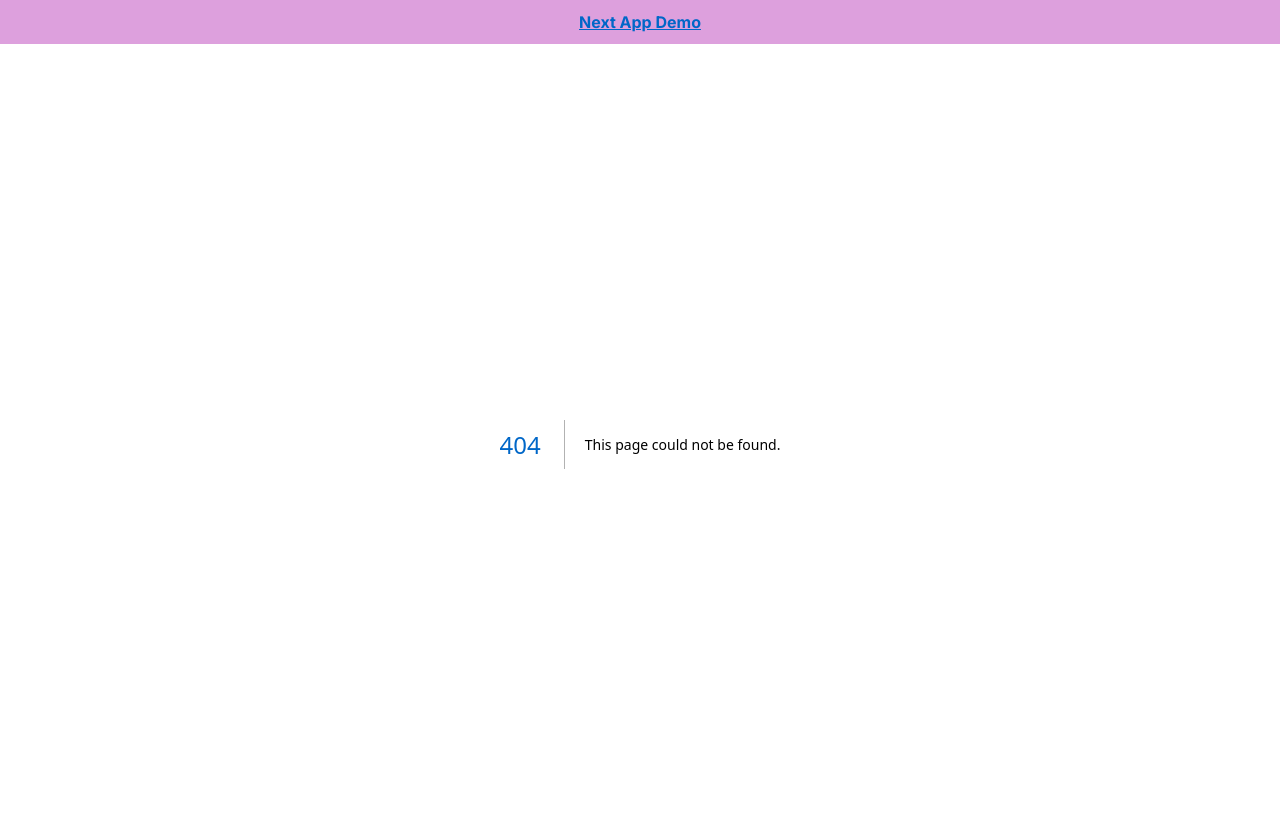
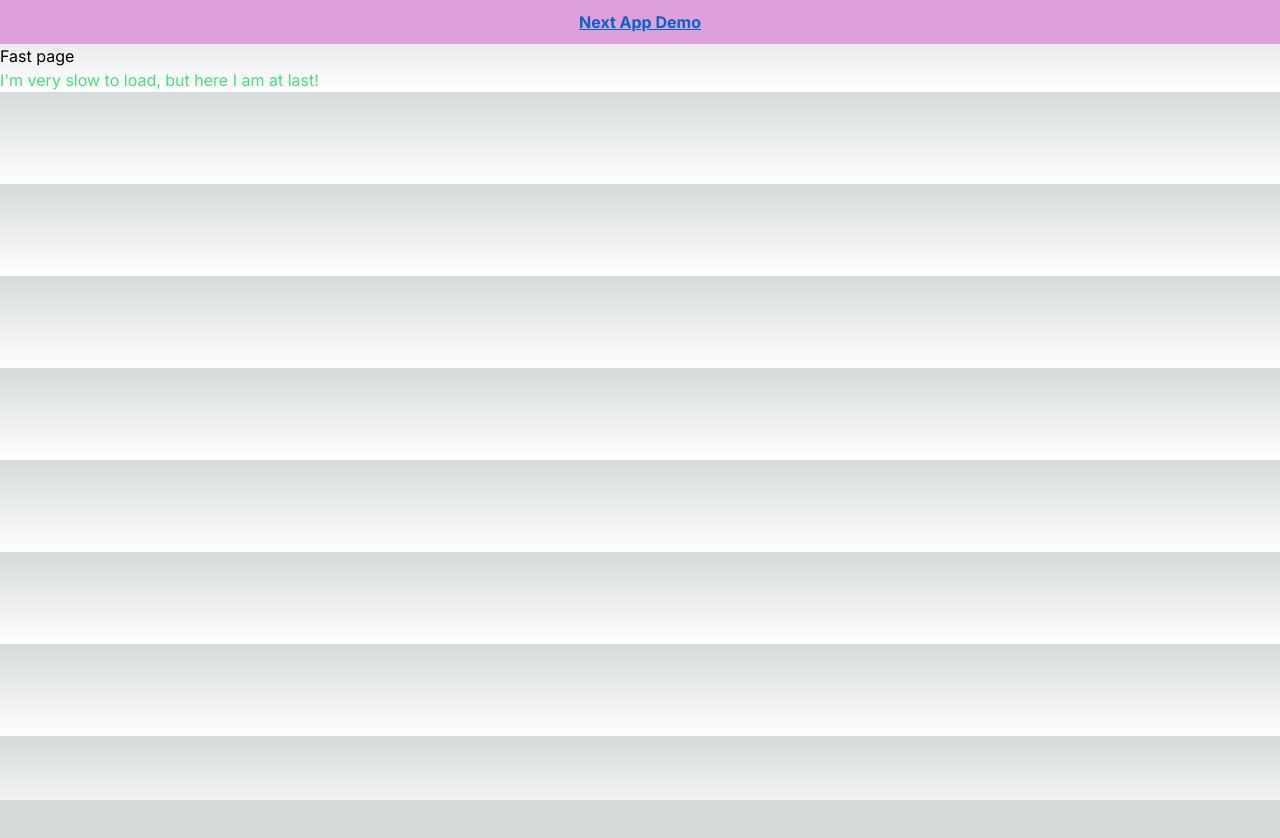
Before and after one commit to Mike7704/web-development-te, a Next.js app in the folder week8/next-intro/: page /loadingDemo/fast in a window 1280 px wide. Before the commit this address had no page. Shown: the top 838 px of the page. After the commit the page ends 800 px from the top, so only its background shows below. Built offline with nearby package versions, Linux system fonts and the light colour scheme.

Commit message:
Loading states and Suspense Demo

```diff
--- a/week8/next-intro/package.json
+++ b/week8/next-intro/package.json
@@ -14,6 +14,7 @@
     "next": "^14.1.1-canary.80",
     "react": "^18",
     "react-dom": "^18",
+    "react-spinners": "^0.13.8",
     "tailwindcss": "^3.4.1"
   },
   "devDependencies": {
--- /dev/null
+++ b/week8/next-intro/src/app/loadingDemo/fast/page.js
@@ -0,0 +1,21 @@
+import { Suspense } from "react";
+import { SlowComponent } from "@/components/SlowComponent";
+import Loading from "@/components/Loading";
+
+export default function FastPage() {
+  return (
+    <div>
+      <h2>Fast page</h2>
+      <Suspense
+        fallback={
+          <div>
+            <p>Loading...</p>
+            <Loading />
+          </div>
+        }
+      >
+        <SlowComponent />
+      </Suspense>
+    </div>
+  );
+}
--- /dev/null
+++ b/week8/next-intro/src/app/loadingDemo/page.js
@@ -0,0 +1,13 @@
+import Link from "next/link";
+import styles from "@/app/page.module.css";
+
+export default function LoadingDemo() {
+  return (
+    <div className={styles.main}>
+      <h1>Page Loading Demo</h1>
+      <Link href="/loadingDemo/slow">Slow Loading Page</Link>
+      <Link href="/loadingDemo/fast">Fast Loading Page</Link>
+      <Link href="/">Back</Link>
+    </div>
+  );
+}
--- /dev/null
+++ b/week8/next-intro/src/app/loadingDemo/slow/page.js
@@ -0,0 +1,10 @@
+import { SlowComponent } from "@/components/SlowComponent";
+
+export default function SlowPage() {
+  return (
+    <div>
+      <p className="text-green-400">Loading your slow page...</p>
+      <SlowComponent />
+    </div>
+  );
+}
--- a/week8/next-intro/src/app/page.js
+++ b/week8/next-intro/src/app/page.js
@@ -12,6 +12,7 @@ export default function Home() {
       <Link href="/blog">Blog Page</Link>
       <Link href="/posts">Posts Page</Link>
       <Link href="/animatedPage">Animated Page</Link>
+      <Link href="/loadingDemo">Loading Page</Link>
     </main>
   );
 }
--- /dev/null
+++ b/week8/next-intro/src/components/Loading.jsx
@@ -0,0 +1,10 @@
+"use client";
+import PacmanLoader from "react-spinners/PacmanLoader";
+
+export default function Loading() {
+  return (
+    <div className="flex h-screen w-full justify-center pt-20">
+      <PacmanLoader loading={true} color="#ffffff" />
+    </div>
+  );
+}
--- /dev/null
+++ b/week8/next-intro/src/components/SlowComponent.jsx
@@ -0,0 +1,16 @@
+async function delay(timeout) {
+  return new Promise((resolve) => {
+    setTimeout(resolve, timeout);
+  });
+}
+
+export async function SlowComponent() {
+  // slow because of a delay, or fetching lots of data over the network or from a database
+  await delay(5000);
+
+  return (
+    <div>
+      <p className="text-green-400">I&apos;m very slow to load, but here I am at last!</p>
+    </div>
+  );
+}
```
Also changed, not shown: 1 other file (tests, documents, lock files or other folders).
